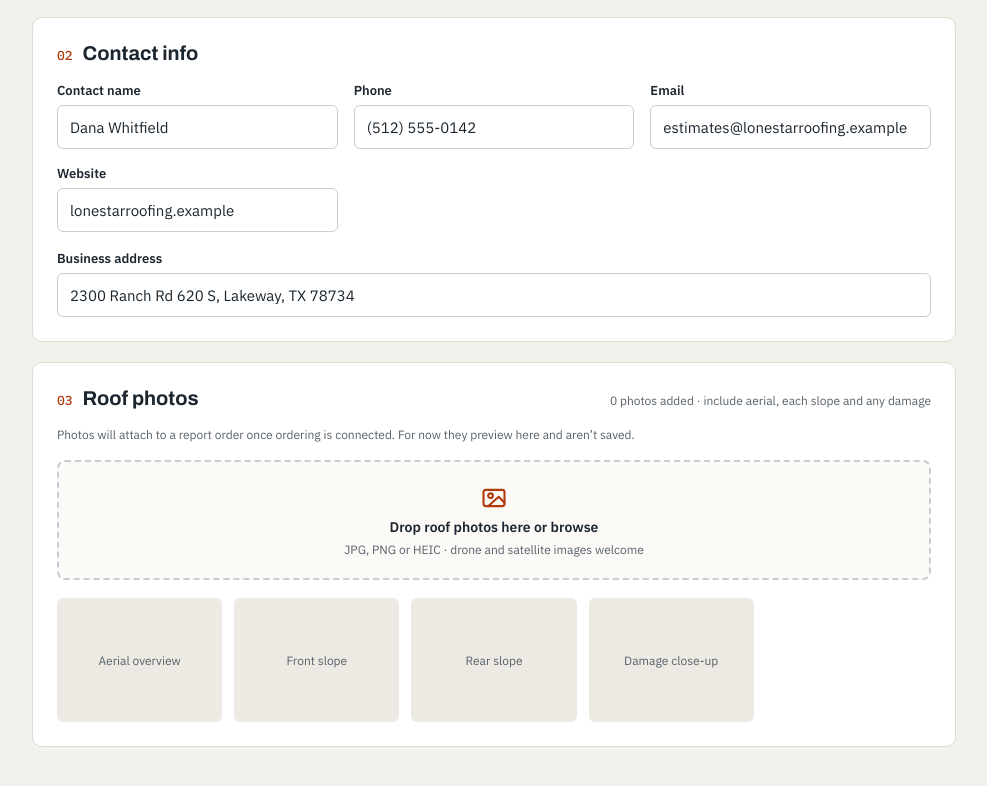
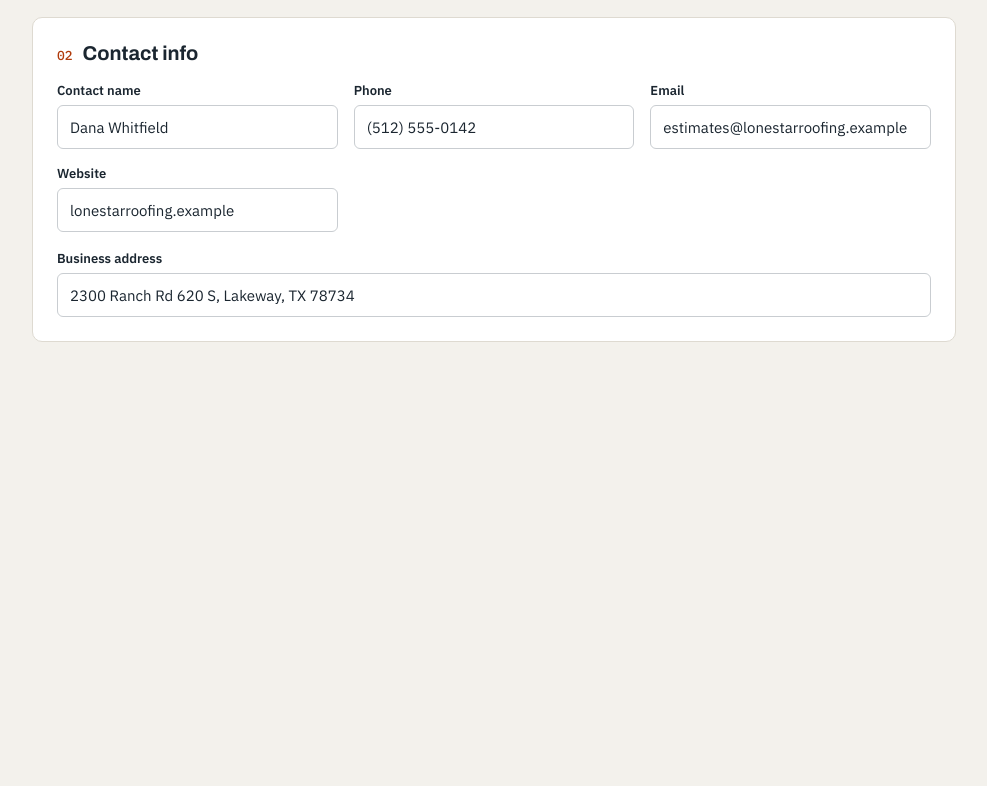
Before and after one commit to rapidsquares/rapid-squares, a website: page report-settings.html in a window 1280 px wide. Shown: the part 566-1352 px from the top of the page, without its empty margins (146-1133 px from the left). After the commit the page ends 964 px from the top, so only its background shows below. Drawn offline with Linux system fonts and the light colour scheme.

```diff
--- a/app.js
+++ b/app.js
@@ -269,22 +269,6 @@
       if (!f) return;
       api.upload('/api/company/logo', f).then(function (r) { showLogo(r.logo_url); toast('Logo updated.'); }).catch(showError);
     });
-
-    // Roof photos: preview only for now.
-    var photos = [], slotLabels = ['Aerial overview', 'Front slope', 'Rear slope', 'Damage close-up'];
-    var grid = $('photo-grid'), count = $('photo-count');
-    function renderPhotos() {
-      grid.innerHTML = '';
-      photos.forEach(function (p) { grid.appendChild(el('figure', {}, [el('img', { src: p.url, alt: p.name }), el('figcaption', { text: p.name })])); });
-      slotLabels.slice(photos.length).forEach(function (label) { grid.appendChild(el('div', { class: 'thumb-empty', text: label })); });
-      count.textContent = photos.length === 1 ? '1 photo' : photos.length + ' photos';
-    }
-    $('photo-input').addEventListener('change', function (e) {
-      Array.prototype.forEach.call(e.target.files || [], function (f) { photos.push({ url: URL.createObjectURL(f), name: f.name }); });
-      e.target.value = '';
-      renderPhotos();
-    });
-    renderPhotos();
   }
 
   // ---------- Team & invites ----------
--- a/report-settings.html
+++ b/report-settings.html
@@ -19,11 +19,11 @@
 <body data-page="report-settings">
 
 <header class="topbar">
-  <div class="brand">
+  <a class="brand" href="index.html" aria-label="Rapid Squares home">
     <svg width="30" height="30" viewBox="0 0 30 30" fill="none" stroke="#F08A4B" stroke-width="2" stroke-linejoin="round" aria-hidden="true"><path d="M3 16 L15 5 L27 16"/><path d="M7 13 V25 H23 V13"/><path d="M15 5 V25"/></svg>
     <span class="brand-name">Rapid Squares</span>
     <span class="brand-sub">Aerial Roof Reports</span>
-  </div>
+  </a>
   <nav class="topnav" aria-label="Primary">
     <a href="new-sketch.html">Place order</a>
     <a href="report-settings.html" aria-current="page">Report settings</a>
@@ -82,23 +82,6 @@
         </div>
         <div class="fld"><label for="ct-addr">Business address</label><input id="ct-addr" type="text" placeholder="Street, City, State ZIP" data-field="address"></div>
       </section>
-
-      <section class="card" aria-labelledby="sec-ph">
-        <div class="split" style="align-items: baseline;">
-          <div class="card-title"><span class="num">03</span><h2 id="sec-ph">Roof photos</h2></div>
-          <span class="hint"><span id="photo-count">0 photos</span> added · include aerial, each slope and any damage</span>
-        </div>
-        <p class="hint" style="margin: 0;">Photos will attach to a report order once ordering is connected. For now they preview here and aren’t saved.</p>
-        <div hidden>
-        </div>
-        <label class="drop" style="min-height: 120px; background: var(--paper-2);">
-          <svg width="28" height="28" viewBox="0 0 24 24" fill="none" stroke="#B03A0A" stroke-width="1.8" stroke-linecap="round" stroke-linejoin="round" aria-hidden="true"><rect x="3" y="5" width="18" height="14" rx="2"/><circle cx="9" cy="10" r="2"/><path d="M21 16l-5-5-9 8"/></svg>
-          <strong>Drop roof photos here or browse</strong>
-          <span class="hint">JPG, PNG or HEIC · drone and satellite images welcome</span>
-          <input id="photo-input" class="sr" type="file" accept="image/*" multiple>
-        </label>
-        <div class="thumbs" id="photo-grid"></div>
-      </section>
     </div>
 
   </div>
```
Also changed, not shown: account.html (+2 -2 lines), new-sketch.html (+2 -2 lines), orders.html (+2 -2 lines), team.html (+2 -2 lines).
